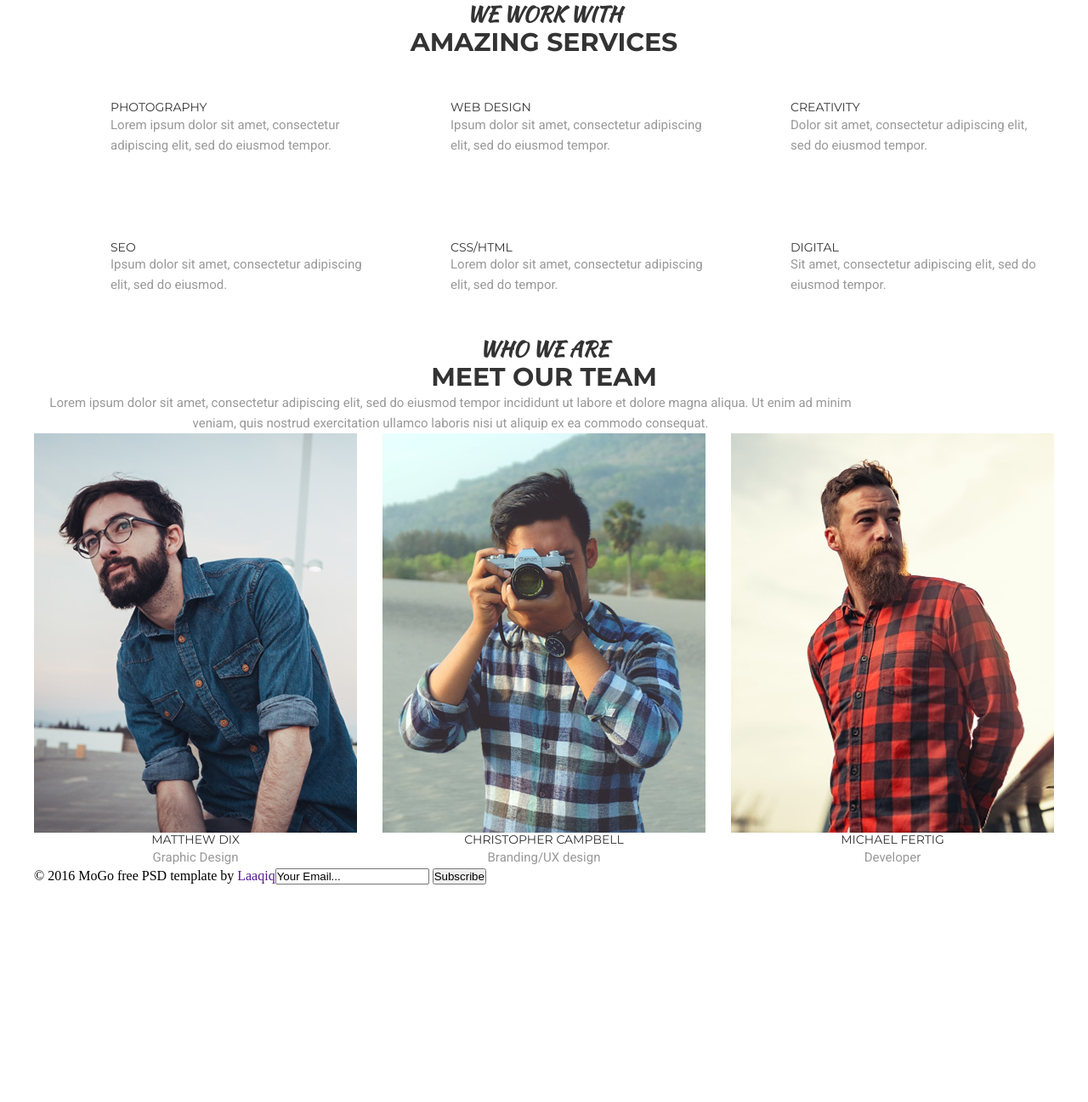
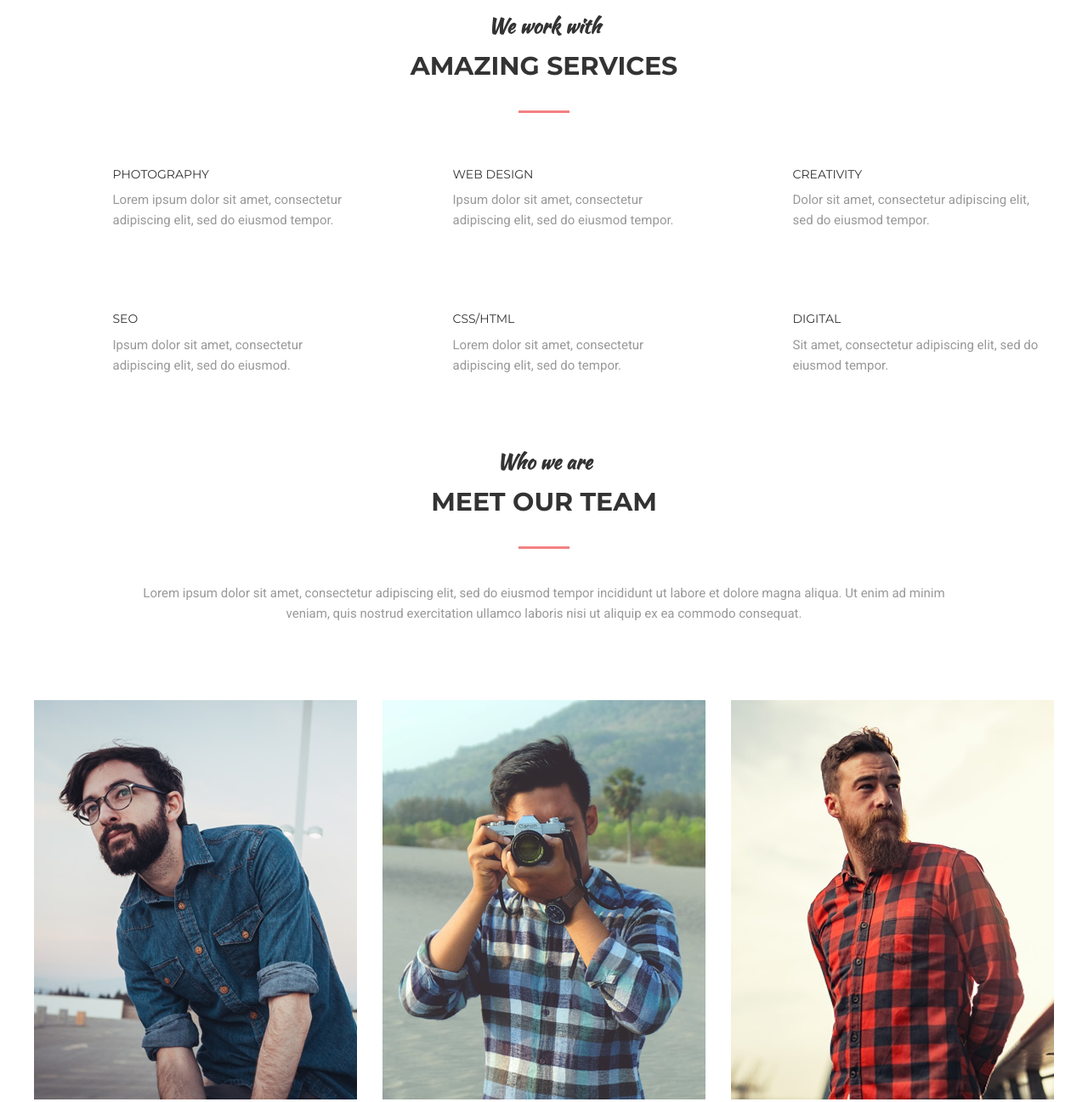
Before and after one commit to Mykola-Vynnychuk/module-06, a plain HTML site: page index.html in a window 1280 px wide. Shown: the part 161-1458 px from the top of the page at 85% size. Before the commit the page ends 1202 px from the top, so only its background shows below. Drawn offline with Linux system fonts and the light colour scheme.

Commit message:
Add team-card

```diff
--- a/css/style.css
+++ b/css/style.css
@@ -156,7 +156,7 @@ body {
 .navigation {
   justify-content: space-between;
   align-items: baseline;
-  padding: 28px 0 100px;
+  padding: 23px 0 60px;
 }
 
 .flex-container {
@@ -166,7 +166,7 @@ body {
 }
 
 .logo-link {
-  font-size: 30px;
+  font-size: 29px;
   font-family: "Montserrat", sans-serif;
   color: rgb(149, 225, 211);
   font-weight: 700;
@@ -233,10 +233,25 @@ body {
 
 .title-span {
   display: block;
+  margin-bottom: 14px;
   font-size: 24px;
   font-family: "Kaushan Script", cursive;
   color: rgb(51, 51, 51);
   text-align: center;
+  text-transform: initial;
+}
+
+.second-title:after {
+  display: block;
+  content: "";
+  height: 3px;
+  width: 60px;
+  margin: 34px auto 64px;
+  background-color: rgb(243, 129, 129);
+}
+
+.services {
+  padding: 60px 0px 38px;
 }
 
 .servisces-list {
@@ -247,8 +262,12 @@ body {
 }
 
 .services-item {
-  width: 380px;
-  padding: 50px 0px 50px 80px;
+  width: 375px;
+  padding: 0px 0px 0px 80px;
+}
+
+.services-item:nth-last-of-type(n + 4) {
+  margin-bottom: 96px;
 }
 
 .tree-title {
@@ -257,6 +276,7 @@ body {
   color: rgb(51, 51, 51);
   text-transform: uppercase;
   text-align: left;
+  margin-bottom: 10px;
 }
 
 .paragraph {
@@ -267,7 +287,16 @@ body {
   text-align: left;
 }
 
+.team {
+  padding: 50px 0px 78px;
+}
+
+.team-secopnd-title::after {
+  margin-bottom: 40px;
+}
+
 .team-paragraph {
+  margin: 0px auto 90px;
   width: 980px;
   text-align: center;
 }
@@ -284,21 +313,25 @@ body {
   text-align: center;
 }
 
+.card-tree-title {
+  margin-bottom: 7px;
+}
+
 .overlay-container {
   position: relative;
 }
 
 .team-image {
-  box-shadow: 0px 0px royalblue;
-
+  box-shadow: 0px 0px rgb(149, 225, 211);
   transform: translate(0px, 0px);
   transition: all 0.2s linear;
+  margin-bottom: 28px;
 }
 
 .overlay-container:focus,
 .overlay-container:hover .team-image {
   transform: translate(-10px, -10px);
-  box-shadow: 10px 10px royalblue;
+  box-shadow: 10px 10px rgb(149, 225, 211);
 }
 
 .overlay {
@@ -310,6 +343,7 @@ body {
   top: 0px;
   width: 100%;
   height: 100%;
+  background: linear-gradient(rgb(252, 227, 138), rgb(243, 129, 129));
   visibility: hidden;
   opacity: 0;
   transform: translate(0px, 0px);
@@ -319,17 +353,26 @@ body {
 .overlay-container:focus,
 .overlay-container:hover .overlay {
   visibility: visible;
-  opacity: 1;
+  opacity: 0.9;
   transform: translate(-10px, -10px);
 }
 
 .overlay-link {
   display: block;
-  height: 50px;
-  width: 50px;
-  border: 2px solid red;
+  height: 56px;
+  width: 56px;
   background-repeat: no-repeat;
   background-position: center;
+  background-color: rgb(252, 227, 138);
+  transition: all 0.2s linear;
+}
+
+.overlay-link:hover {
+  background-color: rgb(149, 225, 211);
+}
+
+.overlay-item:nth-last-of-type(n + 2) {
+  border-right: 1px solid rgba(252, 227, 138, 0.5);
 }
 
 .overlay-link-facebook {
@@ -347,6 +390,21 @@ body {
 .overlay-link-instagram {
   background-image: url(../img/instagram.png);
 }
-font-family: "Kaushan Script", cursive;
-font-family: "Roboto", sans-serif;
-font-family: "Montserrat", sans-serif;
+
+footer {
+  display: flex;
+  justify-content: space-between;
+  font-size: 14px;
+  font-weight: 400;
+  font-family: "Montserrat", sans-serif;
+  padding: 25px 0px 25px;
+  border-top: 1px solid #e5e5e5;
+}
+
+.footer-link {
+  color: #f38181;
+}
+
+.footer-form {
+  display: block;
+}
--- a/index.html
+++ b/index.html
@@ -69,7 +69,7 @@
 
     <section class="team">
       <div class="flex-container section-flex">
-        <h2 class="second-title"><span class="title-span">Who we are</span>Meet our team</h2>
+        <h2 class="second-title team-secopnd-title"><span class="title-span">Who we are</span>Meet our team</h2>
         <p class="paragraph team-paragraph">Lorem ipsum dolor sit amet, consectetur adipiscing elit, sed do eiusmod
           tempor incididunt
           ut labore et dolore
@@ -134,12 +134,12 @@
     </section>
   </main>
   <footer>
-    <div class="flex-container">
+    <div class="flex-container footer">
       <p>&copy; 2016 MoGo free PSD template by <a href="" class="footer-link">Laaqiq</a></p>
-      <div>
-        <input type="email" value="Your Email..." class="footer-input">
+      <form action="#" class="footer-form">
+        <input type="email" name="mail" required placeholder="Your Email..." class="footer-input">
         <button>Subscribe</button>
-      </div>
+      </form>
     </div>
   </footer>
 </body>
```
